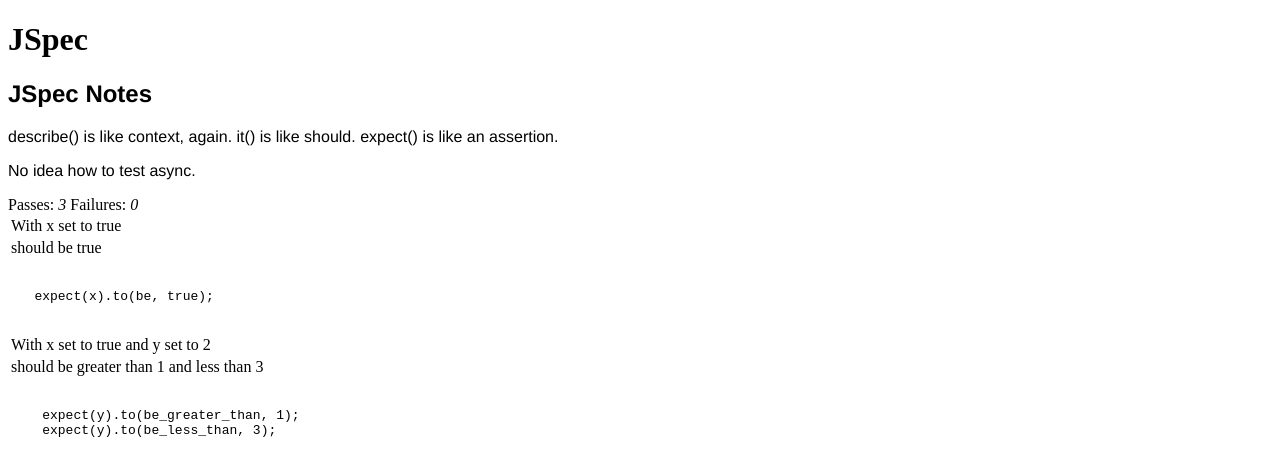
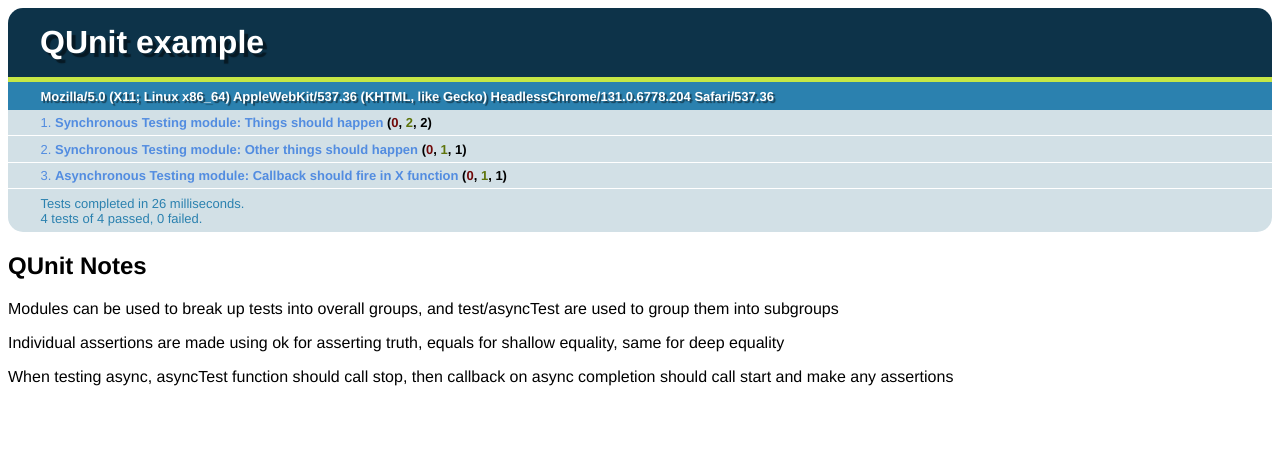
Before and after one commit to thynctank/js_testing, a plain HTML site: page index.html in a window 1280 px wide. Drawn offline with Linux system fonts and the light colour scheme.

Commit message:
switched back to qunit

```diff
--- a/index.html
+++ b/index.html
@@ -4,7 +4,7 @@
 <html xmlns="http://www.w3.org/1999/xhtml" xml:lang="en" lang="en">
   <head>
     <title>JS Testing</title>
-    <!-- <link rel="stylesheet" href="qunit.css" type="text/css" media="screen" title="no title" charset="utf-8"/> -->
+    <link rel="stylesheet" href="qunit.css" type="text/css" media="screen" title="no title" charset="utf-8"/>
     <!-- <link rel="stylesheet" href="JSSpec.css" type="text/css" media="screen" title="no title" charset="utf-8"/> -->
     <!-- <link rel="stylesheet" href="screw.css" type="text/css" media="screen" title="no title" charset="utf-8"/> -->
     <!-- <link rel="stylesheet" href="jasmine.css" type="text/css" media="screen" title="no title" charset="utf-8"/> -->
@@ -16,7 +16,7 @@
     </style>
   </head>
   <body>
-    <!-- <h1 id="qunit-header">QUnit example</h1>
+    <h1 id="qunit-header">QUnit example</h1>
     <h2 id="qunit-banner"></h2>
     <h2 id="qunit-userAgent"></h2>
     <ol id="qunit-tests"></ol>
@@ -50,7 +50,6 @@
       module("Asynchronous Testing");
       asyncTest("Callback should fire in X function", function() {
         function x(str, callback) {
-          console.log(str);
           if(callback)
             callback();
         }
@@ -61,7 +60,7 @@
           start();
         });
       });
-    </script> -->
+    </script>
 
     <!-- <script src="JSSpec.js" type="text/javascript" charset="utf-8"></script>
     <script type="text/javascript" charset="utf-8">
@@ -163,7 +162,7 @@
       jasmineEnv.execute();
     </script> -->
 
-    <h1>JSpec</h1>
+    <!-- <h1>JSpec</h1>
     <div class="notes">
       <h2>JSpec Notes</h2>
       <p>describe() is like context, again. it() is like should. expect() is like an assertion.</p>
@@ -209,6 +208,6 @@
         // JSpec.run({failuresOnly:true}).report();
         JSpec.run().report();
       };
-    </script>
+    </script> -->
   </body>
 </html>
```
